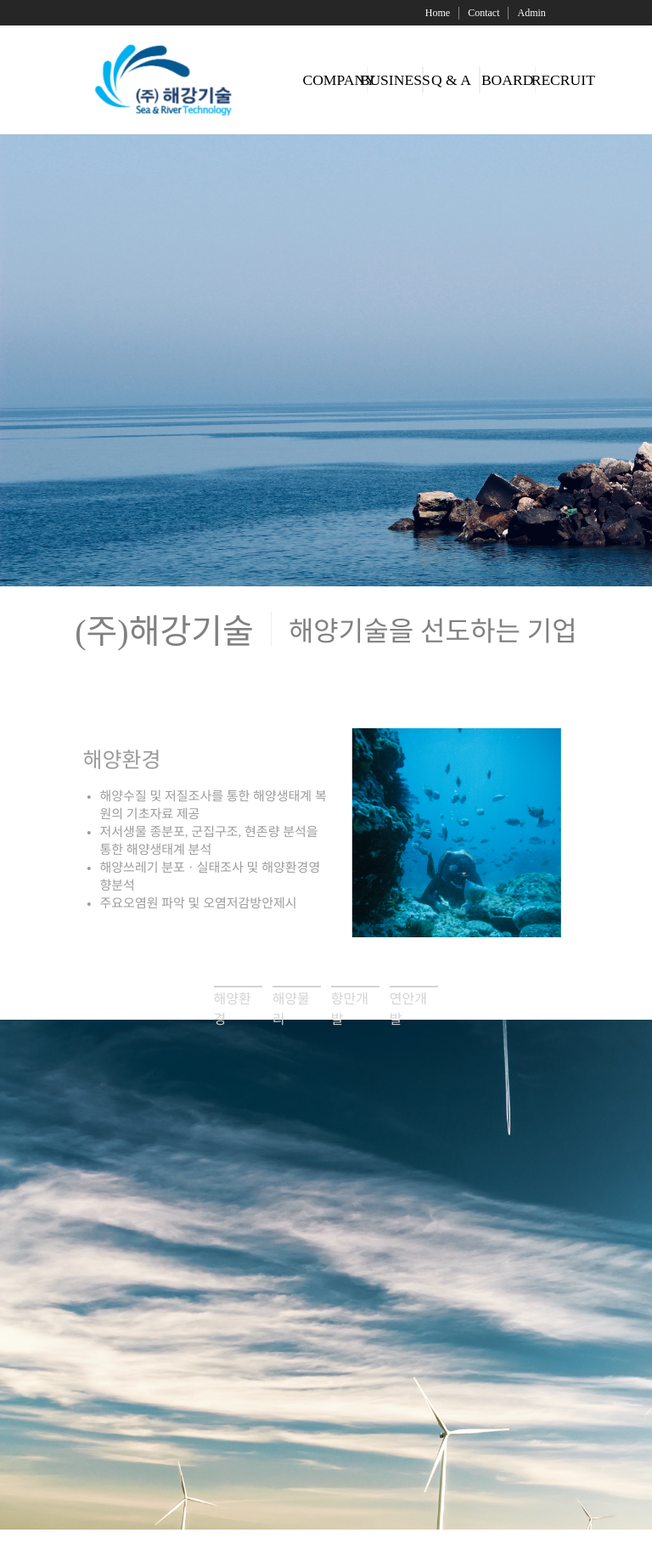
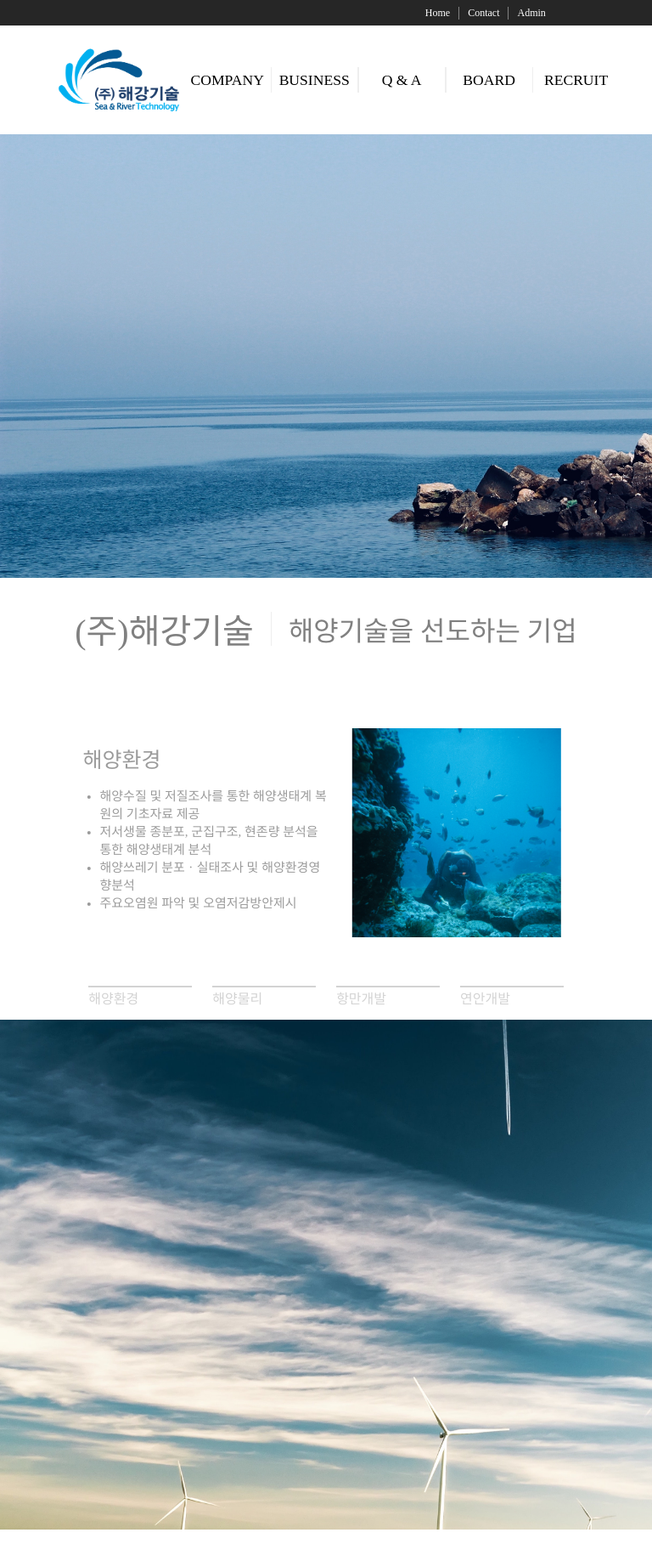
Before and after one commit to younglaecho/business_company_homepage, a Django app: page / in a window 768 px wide. Shown: the top 1837 px of the page at 85% size. Run offline with Django 3.2, Linux system fonts and the light colour scheme.

Commit message:
main-image

```diff
--- a/company_user/templates/base.html
+++ b/company_user/templates/base.html
@@ -65,14 +65,12 @@
         <img src="/static/img/해양환경공단.png" class="main__organization-item"></img>
     </div>
     <footer class="footer">
-        <div class="footer__information">
         <span class="footer__information__item">경기도 군포시 당정동 공단로 140번길52 </span>
         <span class="footer__information__item footer__information__item-center">전화 : 070-4455-8748 </span>
         <span class="footer__information__item footer__information__item-center">팩스 : 031-478-8180 </span>
         <span class="footer__information__item footer__information__item-center">사업자 번호 : 209-81-31415 </span>
         <span class="footer__information__item footer__information__item-center">대표 : 오병철 </span>
         <span class="footer__information__item">k_sunho@seanriver.co.kr</span>
-        </div>
     </footer>
 </body>
 </html>
--- a/company_user/templates/index.html
+++ b/company_user/templates/index.html
@@ -115,7 +115,7 @@
     <div class="main__middle-image"></div>
     <section class="main__map">
         <div class="main__map__item">
-            <iframe src="https://www.google.com/maps/embed?pb=!1m18!1m12!1m3!1d3171.3703492229106!2d126.95420141572191!3d37.35741287983766!2m3!1f0!2f0!3f0!3m2!1i1024!2i768!4f13.1!3m3!1m2!1s0x357b5de50bbef4b7%3A0x6e3a73ec0be77db6!2z7JeQ7J207IqkIO2VmOydtO2FjO2BrOyLnO2LsCDqtbDtj6w!5e0!3m2!1sen!2skr!4v1613641835051!5m2!1sen!2skr" width="500" height="450" frameborder="0" style="border:0;" allowfullscreen="" aria-hidden="false" tabindex="0"></iframe>
+            <iframe class="main__map__iframe"src="https://www.google.com/maps/embed?pb=!1m18!1m12!1m3!1d3171.3703492229106!2d126.95420141572191!3d37.35741287983766!2m3!1f0!2f0!3f0!3m2!1i1024!2i768!4f13.1!3m3!1m2!1s0x357b5de50bbef4b7%3A0x6e3a73ec0be77db6!2z7JeQ7J207IqkIO2VmOydtO2FjO2BrOyLnO2LsCDqtbDtj6w!5e0!3m2!1sen!2skr!4v1613641835051!5m2!1sen!2skr" width="500" height="450" frameborder="0" style="border:0;" allowfullscreen="" aria-hidden="false" tabindex="0"></iframe>
         </div>
         <div class="main__map__textbox">
             <span class="main__map__text_big">오시는 길</span>
--- a/static/base.css
+++ b/static/base.css
@@ -213,3 +202,36 @@ hr {
         display: block;
     }
 } */
+
+@media all and (min-width:320px) {
+
+}
+@media all and (min-width:728px) and (max-width:1024px) {
+    .fixed-nav {
+        padding: 0 5%;
+    }
+
+    .fixed-nav__logo{
+        width:10%;
+    }
+
+    .logo-image {
+        position: relative;
+        z-index: -3;
+        height:150%;
+        cursor: pointer;
+
+    }
+
+    .fixed-nav__items {
+        width:80%;
+    }
+
+    .footer__information__item {
+        margin: 0 5px;
+        font-size: 12px;
+    }
+}
+@media all and (min-width:1024px) {
+
+}
--- a/static/index.css
+++ b/static/index.css
@@ -10,7 +10,7 @@
     overflow: hidden;
     position: relative;
     z-index: -1;
-    top: 130px;
+    top: 15vh;
     width: 100vw;
     max-width: 100%;
     height: 70vh;
@@ -167,7 +167,7 @@
 
 .main__menu__buttonbox {
     display: flex;
-    padding: 0 30vh;
+    padding: 0 10vh;
     justify-content: space-evenly;
     align-items: center;
     width: 100%;
@@ -210,14 +210,19 @@
     display: flex;
     justify-content: center;
     align-items: center;
-    height:500px;
-    margin-top:15vh;
+    height:50vh;
+    margin-top:5vh;
     color: gray;
 }
 
-.main__map__map__item {
+.main__map__item {
+    max-width: 50vh;
     width: 50%;
 
+}
+.main__map__iframe {
+    width: 100%;
+    height: 100%;
 }
 
 .main__map__textbox {
```
Also changed, not shown: other parts of static/base.css (+7 -18 lines). Lines whose indentation alone changed are shown as unchanged.
